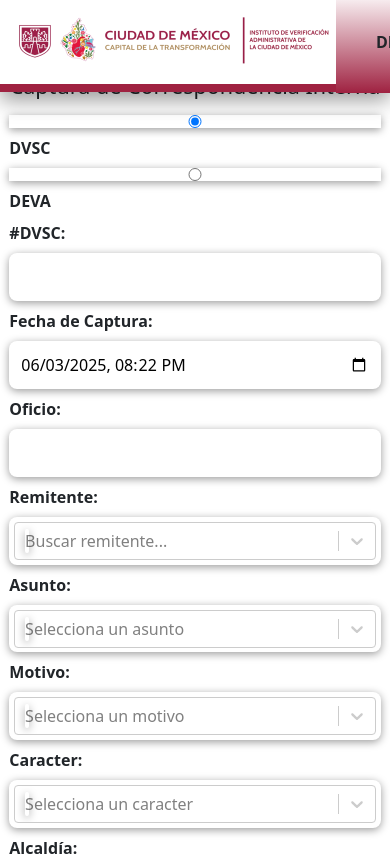
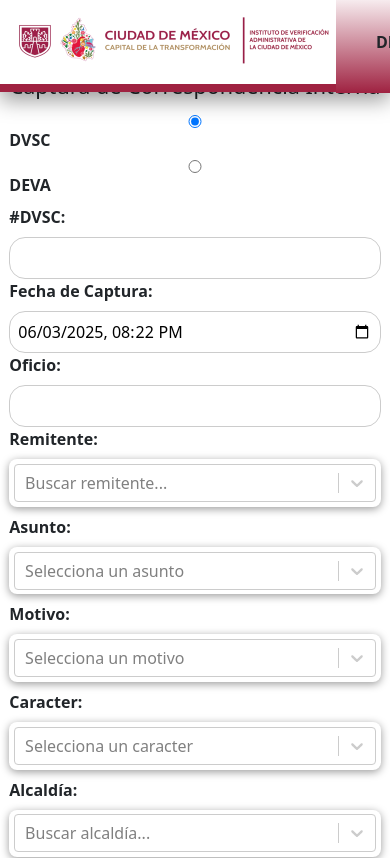
Before and after one commit to WuizZamora/Invea, a React (Vite) app in the folder Frontend-react/: page /captura in a window 390 px wide. Shown: the top 858 px of the page. Built offline with nearby package versions, Linux system fonts and the light colour scheme; no server answers.

Commit message:
Styles de radio botones

```diff
--- a/Frontend-react/src/components/FormCIin.jsx
+++ b/Frontend-react/src/components/FormCIin.jsx
@@ -175,7 +175,7 @@
               />
             </div>
 
-            <div className="col-md-3">
+            <div className="col-md-2">
               <label htmlFor="date">Fecha de Captura:</label>
               <input type="datetime-local" id="date" name="date" value={form.date} onChange={handleChange} />
             </div>
--- a/Frontend-react/src/css/White.css
+++ b/Frontend-react/src/css/White.css
@@ -23,7 +23,7 @@
   font-weight: bold;
 }
 
-form input,
+form input:no([type=radio]),
 form textarea{
   width: 100%;
   padding: 0.75rem;
@@ -32,9 +32,6 @@
   border-radius: 0.5rem;
   font-size: 1rem;
   box-shadow: 0 2px 8px rgba(0, 0, 0, 0.4);
-}
-form input{
-
 }
 
 form textarea{
```
